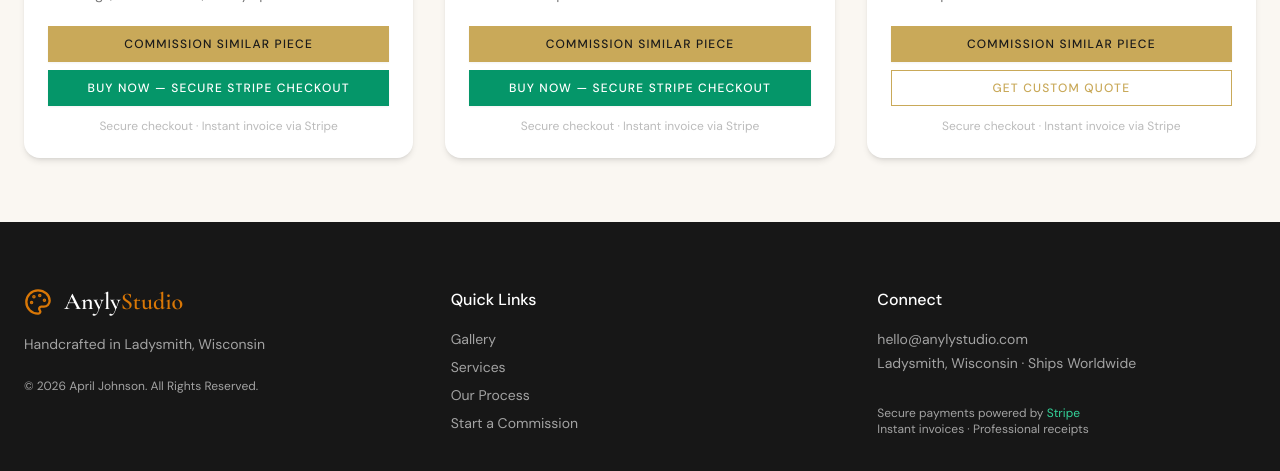
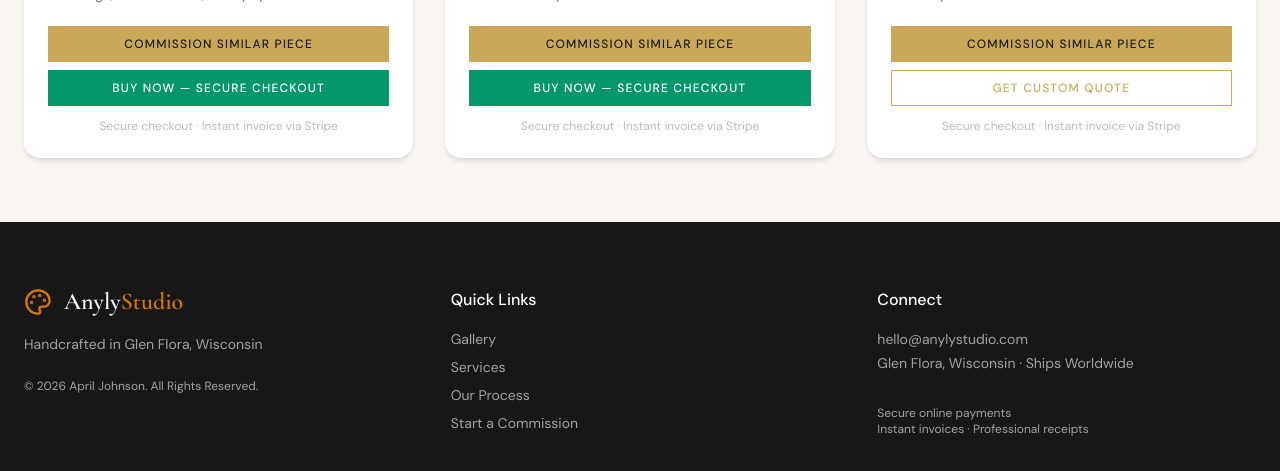
Before and after one commit to apj147/anylystudio.netlify.app, a Next.js app: page /gallery in a window 1280 px wide. Shown: the part 2299-2770 px from the top of the page. Built offline with nearby package versions, Linux system fonts and the light colour scheme.

Commit message:
fix: update business location to Glen Flora per IRS records, remove processor-specific footer reference

```diff
--- a/app/layout.tsx
+++ b/app/layout.tsx
@@ -26,10 +26,10 @@ const dmSans = DM_Sans({
 export const metadata: Metadata = {
   title: 'Anyly Studio | Custom Artwork & Commissions',
   description:
-    'Where Your Vision Becomes Art. Handcrafted custom portraits, abstracts, landscapes & more by April Johnson in Ladysmith, Wisconsin.',
+    'Where Your Vision Becomes Art. Handcrafted custom portraits, abstracts, landscapes & more by April Johnson in Glen Flora, Wisconsin.',
   keywords: [
     'custom artwork', 'art commissions', 'portrait artist', 'pet portraits',
-    'abstract art', 'Wisconsin artist', 'Ladysmith WI', 'botanical art',
+    'abstract art', 'Wisconsin artist', 'Glen Flora WI', 'botanical art',
     'landscape painting', 'live edge wood art',
   ],
   authors: [{ name: 'April Johnson' }],
@@ -41,13 +41,13 @@ export const metadata: Metadata = {
     url: 'https://anylystudio.com',
     siteName: 'Anyly Studio',
     title: 'Anyly Studio | Custom Artwork & Commissions',
-    description: 'Where Your Vision Becomes Art. Custom artwork by April Johnson, Ladysmith Wisconsin.',
+    description: 'Where Your Vision Becomes Art. Custom artwork by April Johnson, Glen Flora, Wisconsin.',
     images: [{ url: '/og-image.jpg', width: 1200, height: 630, alt: 'Anyly Studio — Custom Artwork & Commissions' }],
   },
   twitter: {
     card: 'summary_large_image',
     title: 'Anyly Studio | Custom Artwork & Commissions',
-    description: 'Custom artwork by April Johnson, Ladysmith Wisconsin.',
+    description: 'Custom artwork by April Johnson, Glen Flora, Wisconsin.',
     images: ['/og-image.jpg'],
   },
   robots: { index: true, follow: true, googleBot: { index: true, follow: true } },
@@ -117,7 +117,7 @@ export default function RootLayout({ children }: { children: React.ReactNode })
                       Anyly<span className="text-amber-600">Studio</span>
                     </span>
                   </div>
-                  <p className="text-sm">Handcrafted in Ladysmith, Wisconsin</p>
+                  <p className="text-sm">Handcrafted in Glen Flora, Wisconsin</p>
                   <p className="text-xs mt-6">&copy; {new Date().getFullYear()} April Johnson. All Rights Reserved.</p>
                 </div>
 
@@ -134,9 +134,9 @@ export default function RootLayout({ children }: { children: React.ReactNode })
                 <div>
                   <h4 className="font-medium text-white mb-4">Connect</h4>
                   <p className="text-sm">hello@anylystudio.com</p>
-                  <p className="text-sm mt-1">Ladysmith, Wisconsin · Ships Worldwide</p>
+                  <p className="text-sm mt-1">Glen Flora, Wisconsin · Ships Worldwide</p>
                   <div className="mt-8 text-xs">
-                    Secure payments powered by <span className="text-emerald-400">Stripe</span><br />
+                    Secure online payments<br />
                     Instant invoices · Professional receipts
                   </div>
                 </div>
--- a/app/page.tsx
+++ b/app/page.tsx
@@ -14,7 +14,7 @@ import {
 export const metadata: Metadata = {
   title: 'Anyly Studio | Custom Artwork & Commissions',
   description:
-    'Where Your Vision Becomes Art. Custom portraits, landscapes, botanical studies, abstract commissions and live-edge wood slab paintings by April Johnson in Ladysmith, Wisconsin.',
+    'Where Your Vision Becomes Art. Custom portraits, landscapes, botanical studies, abstract commissions and live-edge wood slab paintings by April Johnson in Glen Flora, Wisconsin.',
 }
 
 const services = [
@@ -164,7 +164,7 @@ export default function Home() {
 
               <div className="flex items-center gap-2 text-sm text-[#999]" style={{ fontFamily: 'DM Sans' }}>
                 <MapPin size={14} className="text-[#C9A959]" />
-                <span>Ladysmith, Wisconsin · Commission worldwide</span>
+                <span>Glen Flora, Wisconsin · Commission worldwide</span>
               </div>
             </div>
 
@@ -244,7 +244,7 @@ export default function Home() {
               <div className="space-y-4 text-[#555] leading-relaxed" style={{ fontFamily: 'DM Sans', fontWeight: 300 }}>
                 <p>
                   Welcome to Anyly Studio, where creativity meets craftsmanship.
-                  Based in Ladysmith, Wisconsin, I specialize in creating custom artwork
+                  Based in Glen Flora, Wisconsin, I specialize in creating custom artwork
                   that captures the essence of your vision.
                 </p>
                 <p>
@@ -475,7 +475,7 @@ export default function Home() {
                 </div>
                 <div className="flex items-center gap-3 text-sm text-[#555]">
                   <MapPin size={16} className="text-[#C9A959] flex-shrink-0" />
-                  <span style={{ fontFamily: 'DM Sans' }}>Ladysmith, Wisconsin · Ships Worldwide</span>
+                  <span style={{ fontFamily: 'DM Sans' }}>Glen Flora, Wisconsin · Ships Worldwide</span>
                 </div>
                 <div className="flex items-center gap-3 text-sm text-[#555]">
                   <Star size={16} className="text-[#C9A959] flex-shrink-0" />
--- a/components/buy-button.tsx
+++ b/components/buy-button.tsx
@@ -32,7 +32,7 @@ export function BuyButton({ priceId, artId }: BuyButtonProps) {
       size="sm"
       className="w-full bg-emerald-600 hover:bg-emerald-700 text-white rounded-none tracking-widest uppercase text-xs"
     >
-      Buy Now — Secure Stripe Checkout
+      Buy Now — Secure Checkout
     </Button>
   )
 }
--- a/lib/utils.ts
+++ b/lib/utils.ts
@@ -17,7 +17,7 @@ export const SITE = {
   name: 'Anyly Studio',
   tagline: 'Where Your Vision Becomes Art',
   artist: 'April Johnson',
-  location: 'Ladysmith, Wisconsin',
+  location: 'Glen Flora, Wisconsin',
   email: 'hello@anylystudio.com',
   url: 'https://anylystudio.com',
 } as const
```
